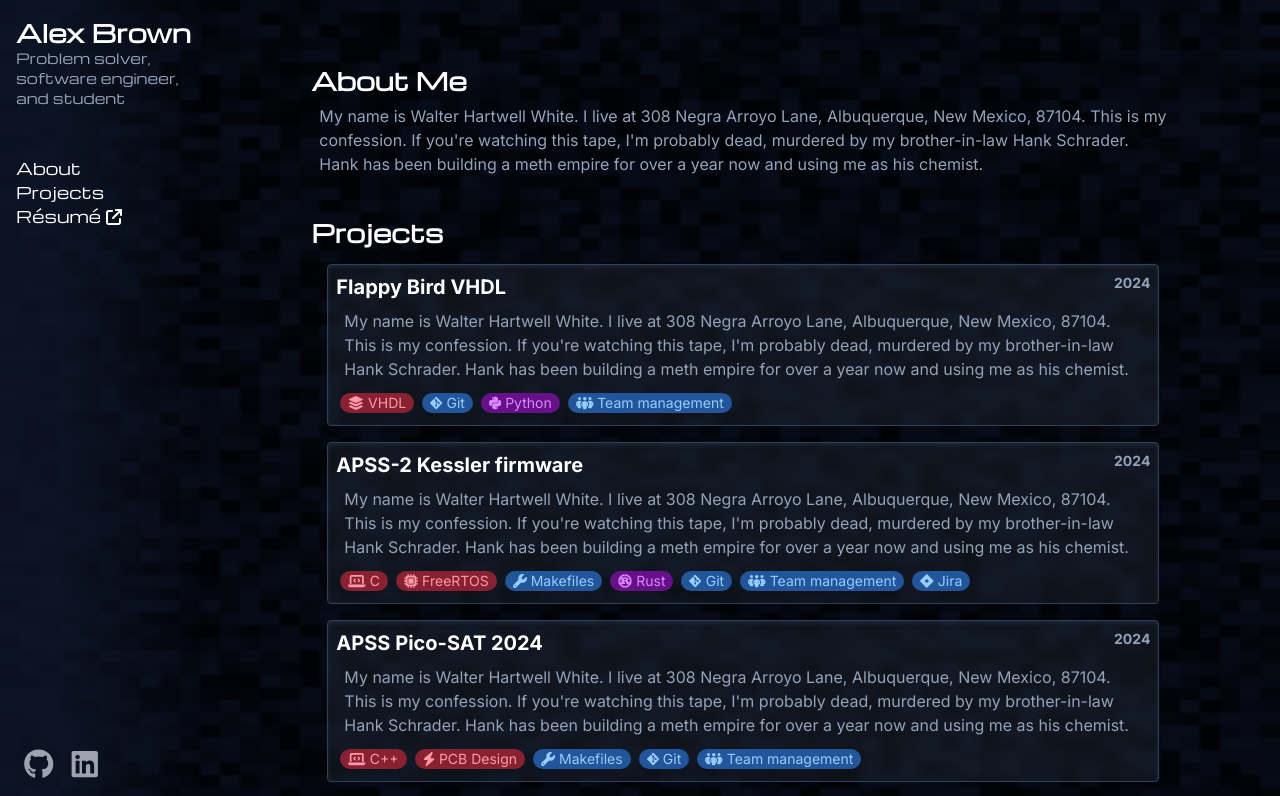
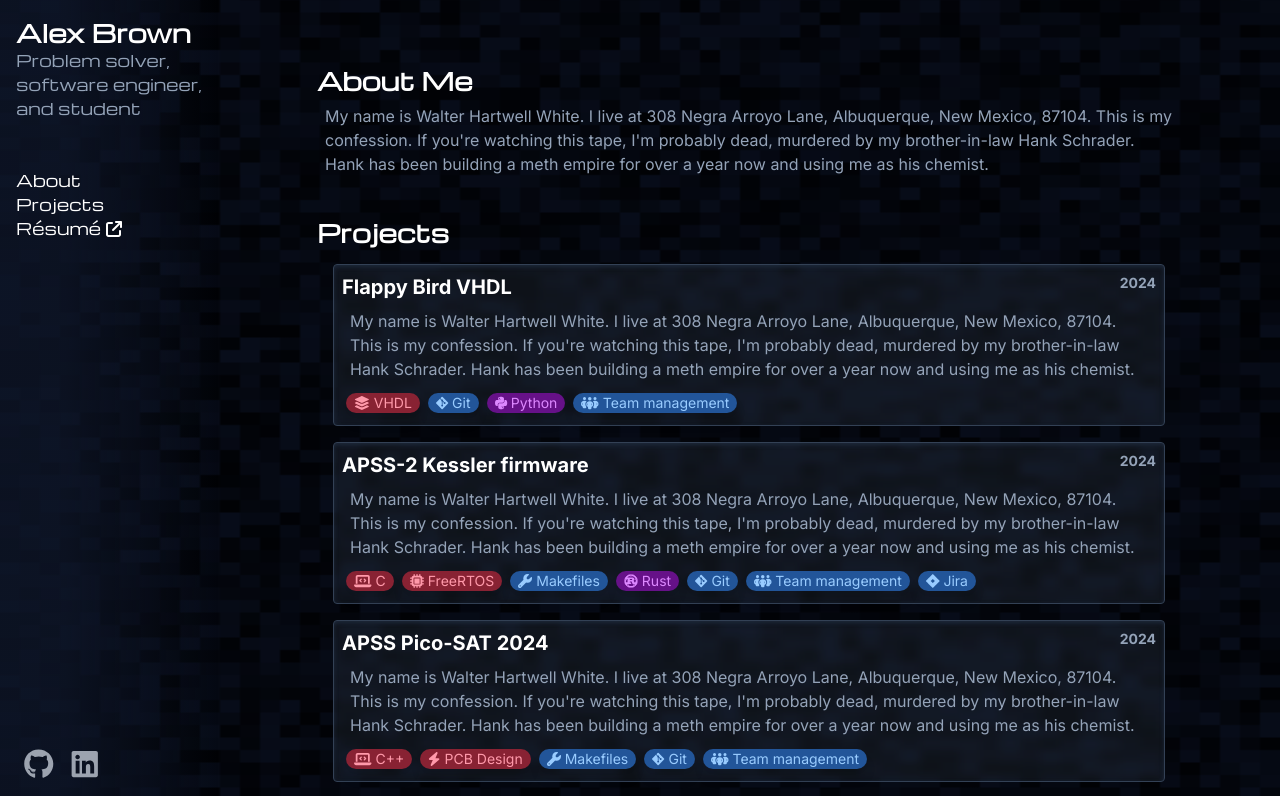
Before and after one commit to AlexApps99/new-personal-site, a Next.js app: page / in a window 1280 px wide. Shown: the top 796 px of the page. Built offline with nearby package versions, Linux system fonts and the light colour scheme.

Commit message:
Increase size of pixel background, make tagline slightly larger

```diff
--- a/src/app/globals.css
+++ b/src/app/globals.css
@@ -10,7 +10,7 @@
 
 body {
   color: rgb(var(--foreground-rgb));
-  background: fixed url(noise64.png) 256px, black;
+  background: fixed url(noise64.png) left top/512px, black;
 }
 
 @layer utilities {
--- a/src/app/header/Header.tsx
+++ b/src/app/header/Header.tsx
@@ -9,7 +9,7 @@ export default function Header(sections: Section[]) {
     <header className={`space-x-6 md:space-x-0 md:space-y-12 md:sticky md:top-0 flex md:flex-col max-h-screen p-4 bg-gradient-to-b md:bg-gradient-to-r from-slate-900/75 from-30% flex-shrink-0 ${HEADING_FONT.className}`}>
       <div className="">
         <h1 className="font-bold text-2xl">{NAME}</h1>
-        <h2 className="whitespace-pre-line text-slate-400 text-sm">{TAGLINE}</h2>
+        <h2 className="whitespace-pre-line text-slate-400 text-sm md:text-base">{TAGLINE}</h2>
       </div>
 
       <ul className="flex-grow">
```
Also changed, not shown: src/app/noise64.png, 1 other file (tests, documents, lock files or other folders).
